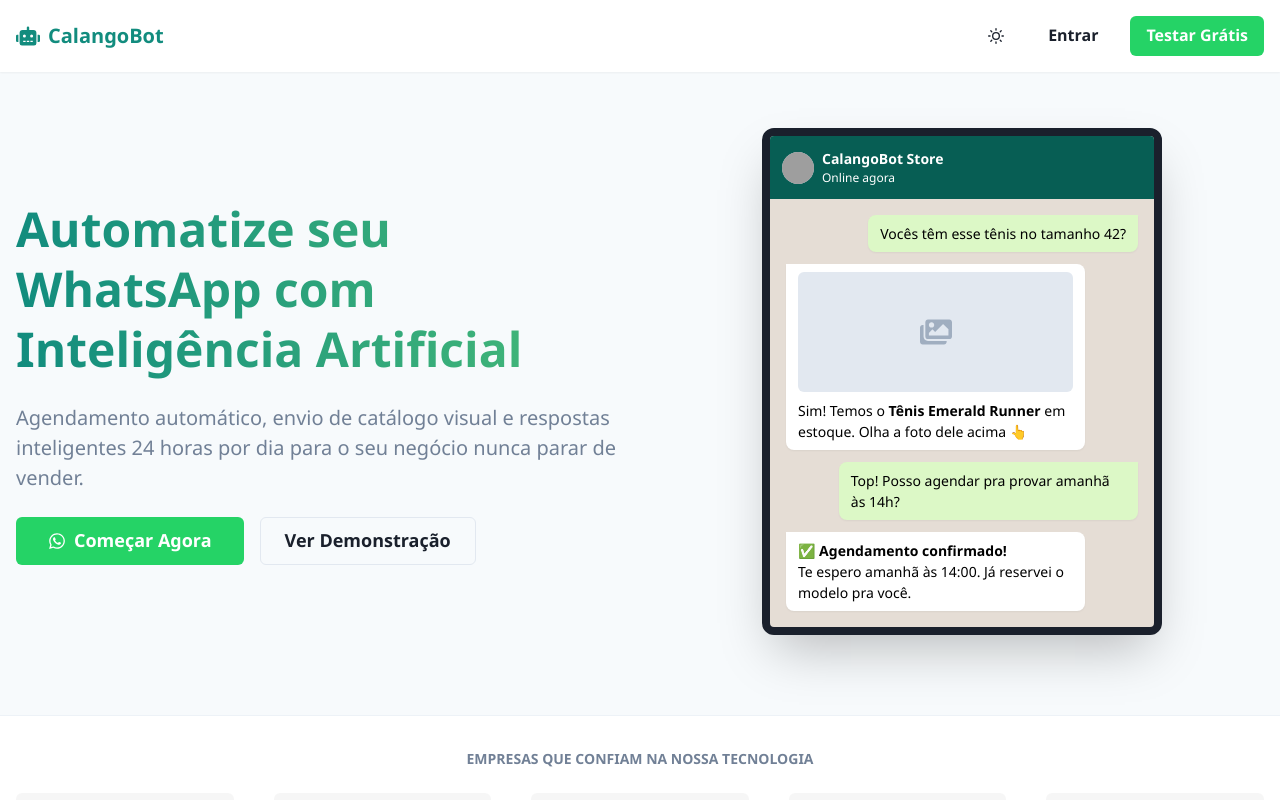
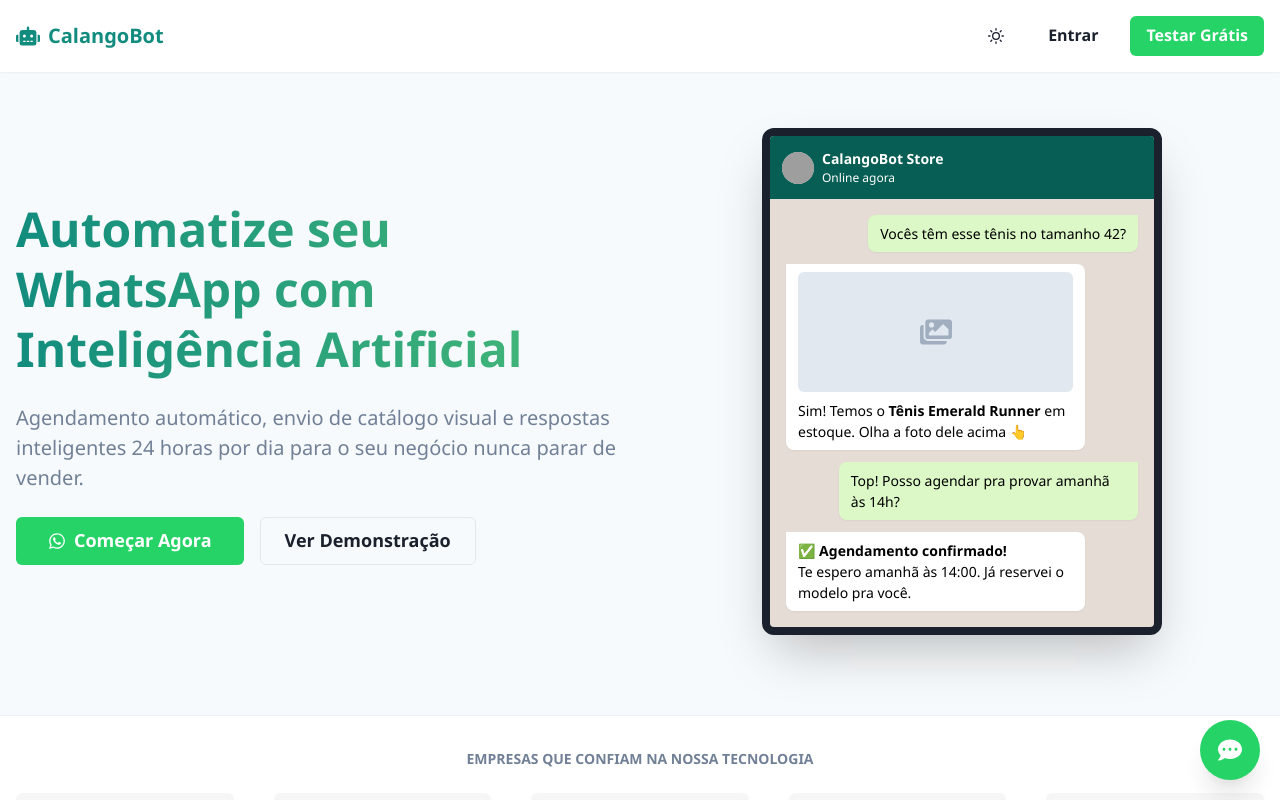
Before and after one commit to rodrigovmoreira/Chatbot-saas, a React (Create React App) app in the folder frontend/: page / in a window 1280 px wide. Shown: the top 800 px of the page. Built offline with nearby package versions, Linux system fonts and the light colour scheme; no server answers; grey boxes are pictures that could not be loaded.

Commit message:
inclusão de link de chat na landingpage

```diff
--- a/frontend/src/pages/LandingPage.jsx
+++ b/frontend/src/pages/LandingPage.jsx
@@ -1,16 +1,19 @@
 import {
-  Box,  Button,  Container,  Flex,  Heading,  HStack,  SimpleGrid,  Stack,  Text,  useColorModeValue,  VStack,
-  List,  ListItem,  ListIcon,  Card,  CardBody,  CardHeader,  Avatar,  Icon,  Image,
+  Box, Button, Container, Flex, Heading, HStack, SimpleGrid, Stack, Text, useColorModeValue, VStack,
+  List, ListItem, ListIcon, Card, CardBody, CardHeader, Avatar, Icon, Image,
 } from '@chakra-ui/react';
 import { CheckIcon, StarIcon } from '@chakra-ui/icons';
 import { useNavigate } from 'react-router-dom';
-import { FaWhatsapp, FaRobot, FaCalendarCheck, FaImages } from 'react-icons/fa';
+import { FaWhatsapp, FaRobot, FaCalendarCheck, FaImages, FaCommentDots, FaTimes } from 'react-icons/fa';
 import ColorModeToggle from '../components/ColorModeToggle';
+import React, { useState } from 'react';
+
 
 const LandingPage = () => {
   const navigate = useNavigate();
   const bg = useColorModeValue('gray.50', 'gray.900');
   const brandColor = 'brand.600';
+  const [showChat, setShowChat] = useState(false);
 
   return (
     <Box bg={bg} minH="100vh">
@@ -305,6 +308,52 @@ const LandingPage = () => {
           </Text>
         </Container>
       </Box>
+
+      {/* WIDGET FLUTUANTE DE CHAT */}
+      <Box position="fixed" bottom="20px" right="20px" zIndex={9999} display="flex" flexDirection="column" alignItems="flex-end">
+
+        {/* O IFRAME (Só aparece se showChat for true) */}
+        {showChat && (
+          <Box
+            mb={4}
+            borderRadius="xl"
+            overflow="hidden"
+            boxShadow="0 4px 12px rgba(0,0,0,0.15)"
+            bg="white"
+            // Animação simples de entrada
+            animation="fadeIn 0.3s ease-in-out"
+            sx={{
+              '@keyframes fadeIn': {
+                '0%': { opacity: 0, transform: 'translateY(20px)' },
+                '100%': { opacity: 1, transform: 'translateY(0)' },
+              }
+            }}
+          >
+            <iframe
+              src="https://mindful-happiness-production.up.railway.app/chat/6941d6f2f638ac7dd55e0713"
+              width="350"
+              height="600"
+              style={{ border: 'none' }} // React usa objeto para style, não string
+              title="CalangoBot Demo"
+            />
+          </Box>
+        )}
+
+        {/* O BOTÃO REDONDO (Abre/Fecha) */}
+        <Button
+          onClick={() => setShowChat(!showChat)}
+          colorScheme="brand"
+          size="lg"
+          borderRadius="full"
+          w="60px"
+          h="60px"
+          boxShadow="xl"
+          _hover={{ transform: 'scale(1.05)' }}
+          transition="all 0.2s"
+        >
+          <Icon as={showChat ? FaTimes : FaCommentDots} w={6} h={6} />
+        </Button>
+      </Box>
     </Box>
   );
 };
```
